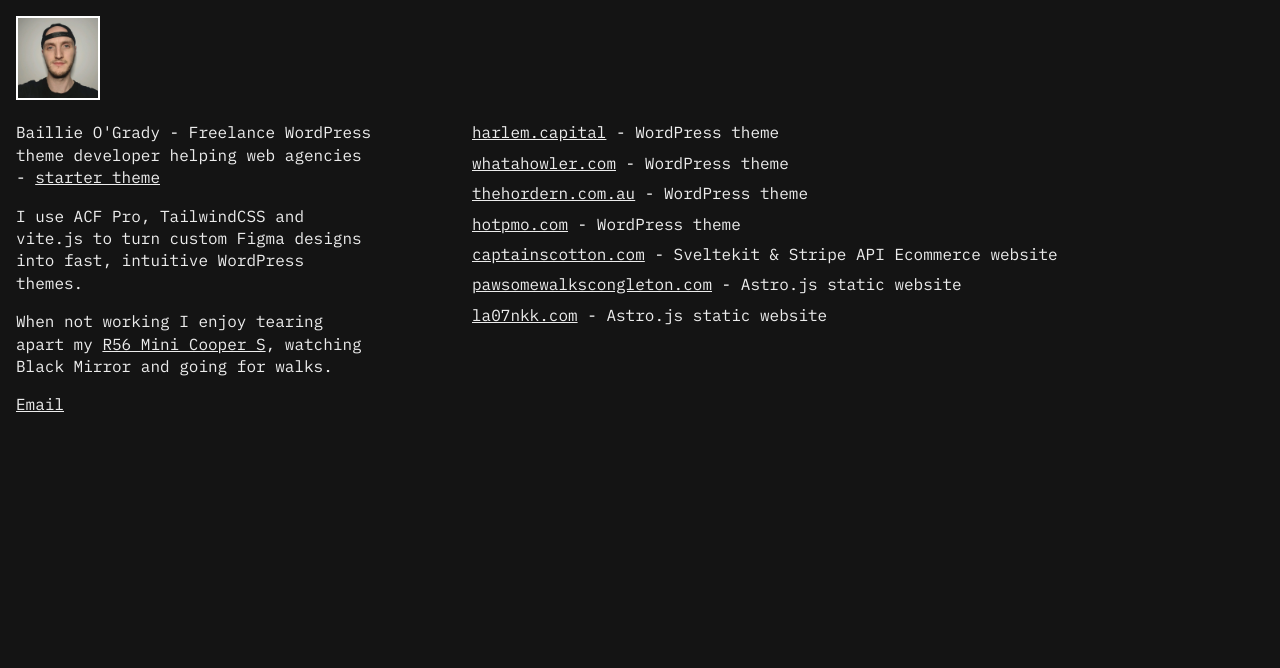
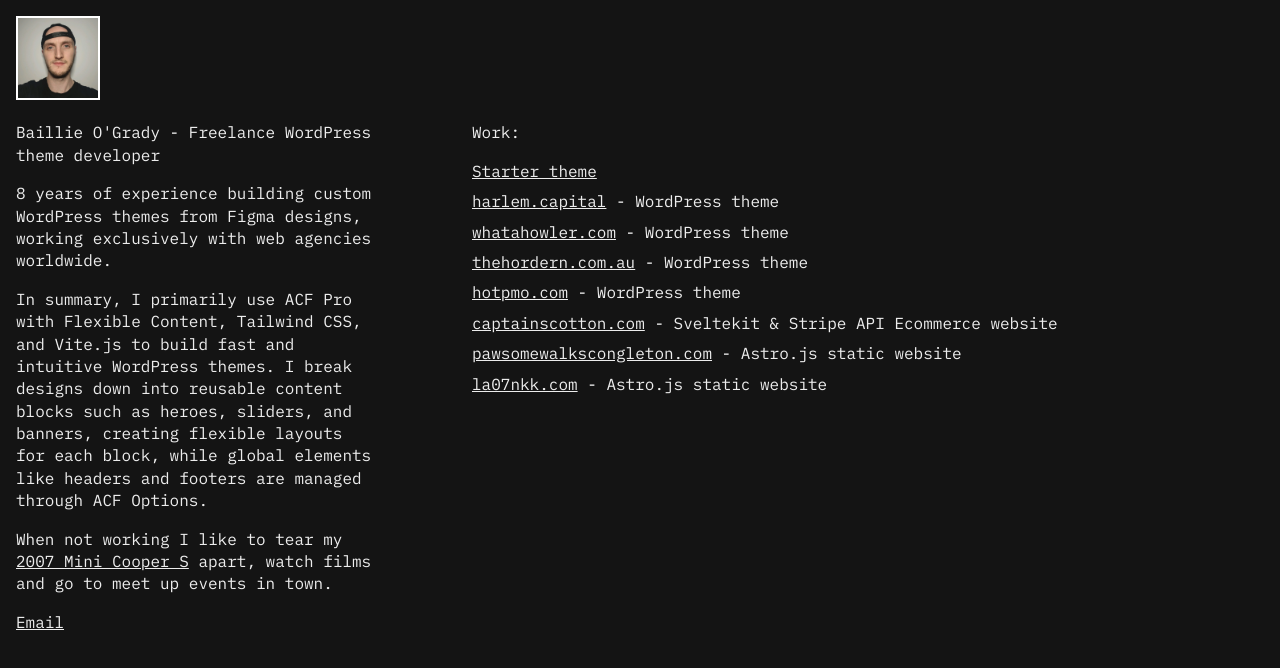
Before and after one commit to baillieogrady/portfolio, a plain HTML site: page index.html in a window 1280 px wide. Drawn offline with Linux system fonts and the light colour scheme.

Commit message:
update text

```diff
--- a/index.html
+++ b/index.html
@@ -222,20 +222,31 @@
         <div>
             <div style="max-width: 360px;">
                 <p style="margin-bottom: var(--small-spacing);">
-                    Baillie O'Grady - Freelance WordPress theme developer helping web agencies - <a href="https://github.com/baillieogrady/starter-theme">starter theme</a>
+                    Baillie O'Grady - Freelance WordPress theme developer
                 </p>
-                <p style="margin-bottom: var(--small-spacing);">I use ACF Pro, TailwindCSS and vite.js to turn custom Figma designs into fast, intuitive WordPress themes.
-                <p style="margin-bottom: var(--small-spacing);" id="hover-text">
-                    When not working I enjoy tearing apart my <a href="https://la07nkk.com/">R56 Mini Cooper S</a>,
-                    watching Black Mirror and going for walks.
+                <p style="margin-bottom: var(--small-spacing);">
+                    8 years of experience building custom WordPress themes from Figma designs, working exclusively with web agencies worldwide.
                 </p>
+                <p style="margin-bottom: var(--small-spacing);">
+                    In summary, I primarily use ACF Pro with Flexible Content, Tailwind CSS, and Vite.js to build fast and intuitive WordPress themes. I break designs down into reusable content blocks such as heroes, sliders, and banners, creating flexible layouts for each block, while global elements like headers and footers are managed through ACF Options.
+                </p>
+                <p style="margin-bottom: var(--small-spacing);">
+                    When not working I like to tear my <a href="https://la07nkk.com">2007 Mini Cooper S</a> apart, watch films and go to meet up events in town.
+                </p>
+
                 <p style="margin-bottom: var(--small-spacing);">
                     <a href="mailto:hello@baillieogrady.com">Email</a>
                 </p>
             </div>
         </div>
         <div>
+            <p style="margin-bottom: var(--small-spacing);">
+                Work:
+            </p>
             <ul style="display: flex; flex-direction: column; gap: .5rem;">
+                <li>
+                    <a href="https://github.com/baillieogrady/starter-theme">Starter theme</a>
+                </li>
                 <li>
                     <a href="https://harlem.capital">harlem.capital</a> - WordPress theme
                 </li>
```
